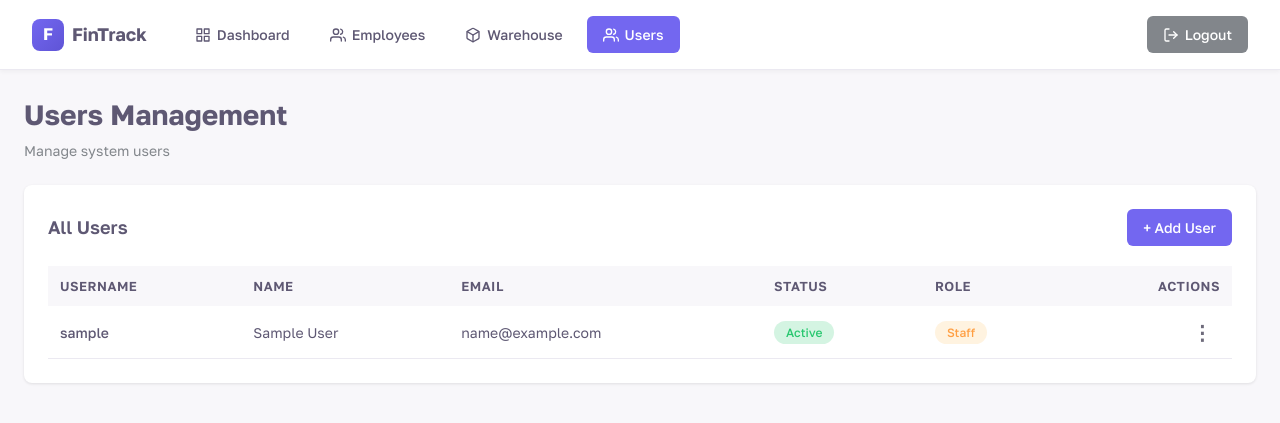
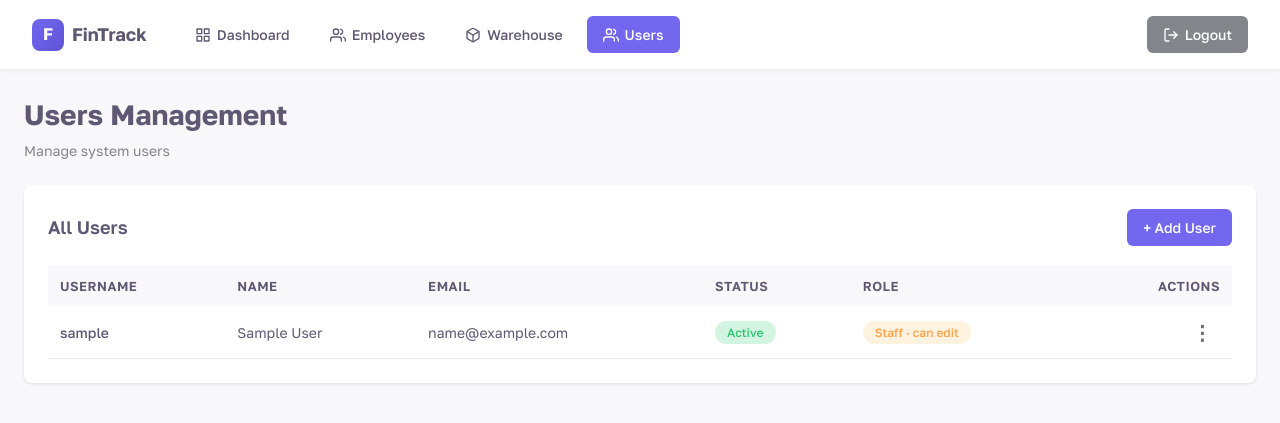
Before and after one commit to komronium/fin-track, a Django app: page /users/ in a window 1280 px wide. Shown: the top 423 px of the page. Run offline with Django 5.2, Linux system fonts and the light colour scheme; the visitor is signed in with stand-in values (Sample User, id 1); data comes from the database, SQL or seed files in the repository; parts of the project's set-up code (start-up, migrations or seed data) failed here and were passed over.

Commit message:
Users page: say what Staff and User allow next to the role names
Co-Authored-By: Claude Sonnet 5.5 <noreply@anthropic.com>

```diff
--- a/templates/users.html
+++ b/templates/users.html
@@ -358,9 +358,9 @@
                       </td>
                       <td>
                         {% if user.is_staff %}
-                          <span class="badge" style="background: #fff3e0; color: #ff9f43;">Staff</span>
+                          <span class="badge" style="background: #fff3e0; color: #ff9f43;" title="Can add, change and delete data">Staff · can edit</span>
                         {% else %}
-                          <span class="badge" style="background: #f0f0f0; color: #666;">User</span>
+                          <span class="badge" style="background: #f0f0f0; color: #666;" title="Can look at data but not change it">User · view only</span>
                         {% endif %}
                       </td>
                       <td style="text-align: right;">
@@ -451,8 +451,8 @@
           <div>
             <label style="display: block; margin-bottom: 6px; font-weight: 500; color: #5e5873;" for="isStaff">Role</label>
             <select id="isStaff" class="input-field">
-              <option value="false">User</option>
-              <option value="true">Staff</option>
+              <option value="false">User (view only)</option>
+              <option value="true">Staff (can edit)</option>
             </select>
           </div>
         </div>
@@ -630,8 +630,8 @@
           : '<span class="badge badge-danger">Inactive</span>';
 
         const roleBadge = user.is_staff
-          ? '<span class="badge" style="background: #fff3e0; color: #ff9f43;">Staff</span>'
-          : '<span class="badge" style="background: #f0f0f0; color: #666;">User</span>';
+          ? '<span class="badge" style="background: #fff3e0; color: #ff9f43;" title="Can add, change and delete data">Staff · can edit</span>'
+          : '<span class="badge" style="background: #f0f0f0; color: #666;" title="Can look at data but not change it">User · view only</span>';
 
         let actionsHTML = '';
         if (isStaff) {
```
Also changed, not shown: track/tests.py (+9 -0 lines).
